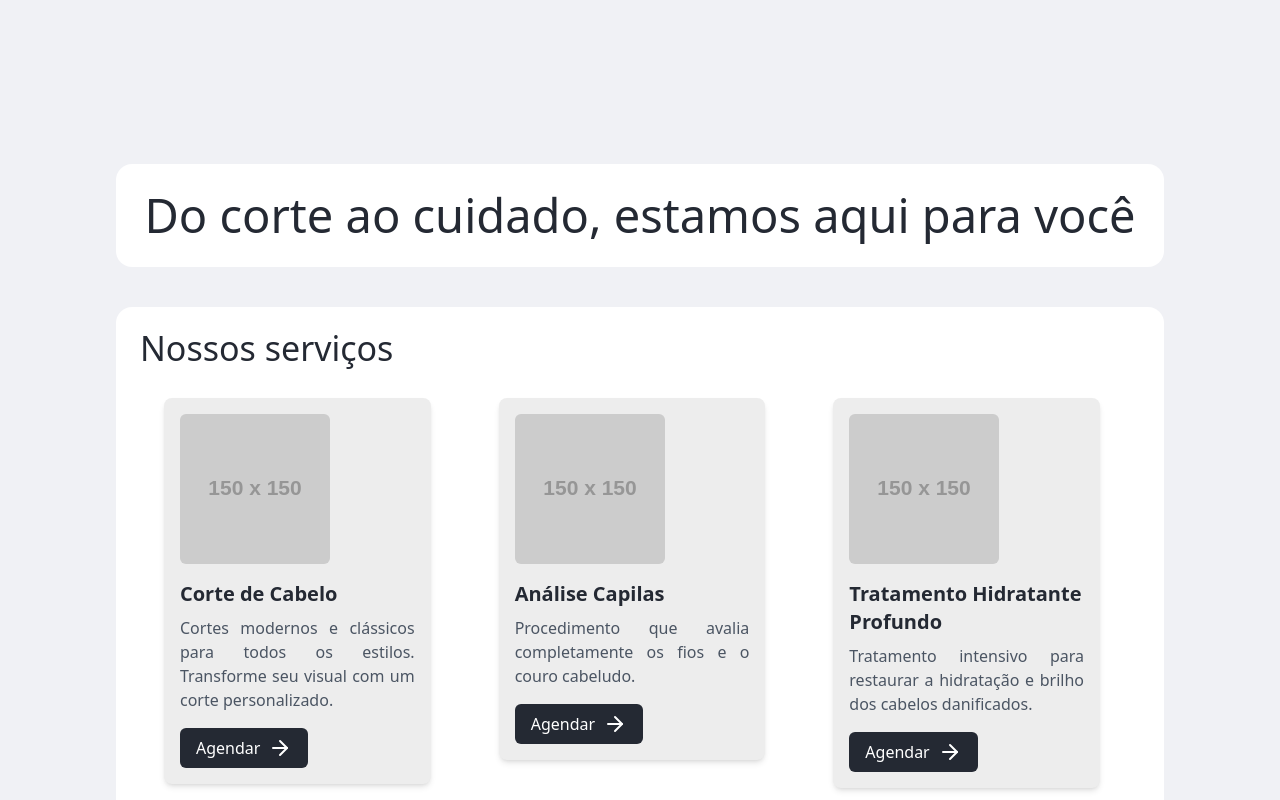
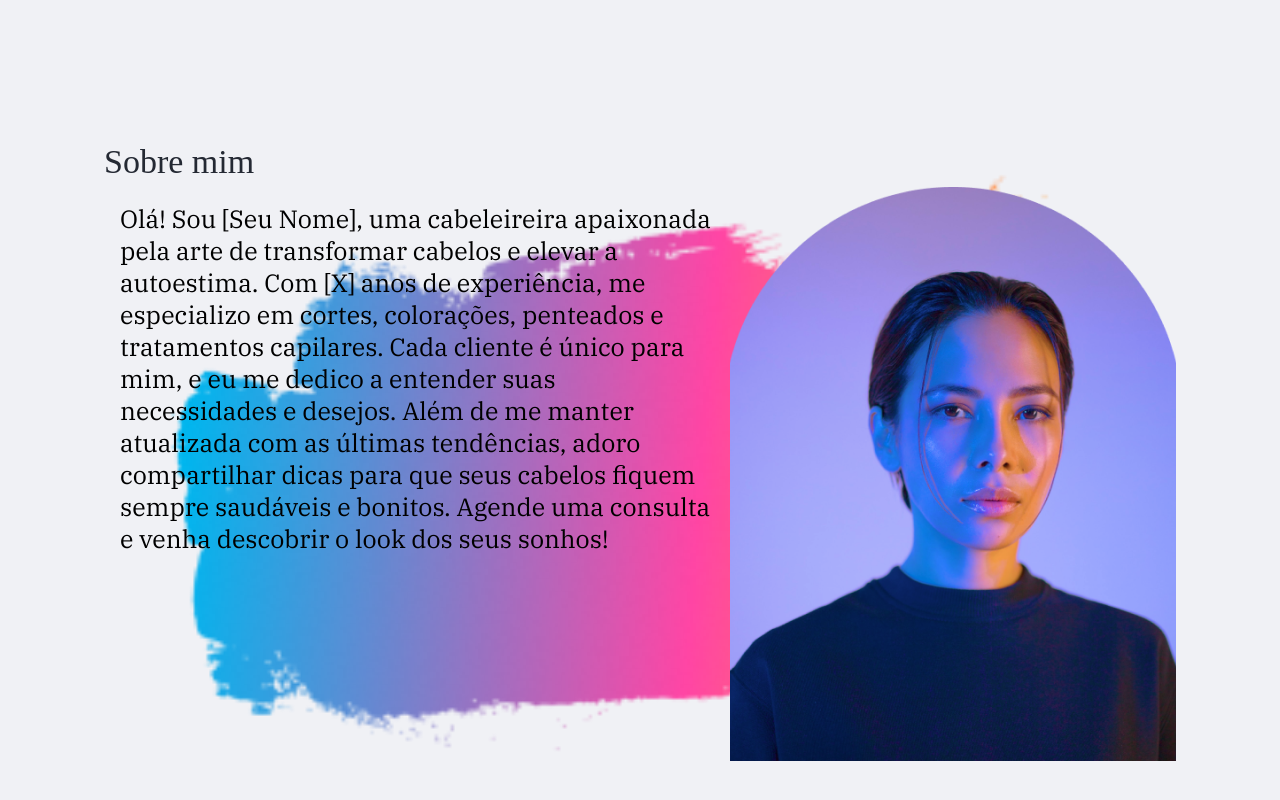
Before and after one commit to Lipao12/natural_hair, a React (Vite) app: page / in a window 1280 px wide. Shown: the part 740-1540 px from the top of the page. Built offline with nearby package versions, Linux system fonts and the light colour scheme.

Commit message:
fix: separado produtos de serviços

```diff
--- a/src/assets/text.tsx
+++ b/src/assets/text.tsx
@@ -1,19 +1,4 @@
-export const about_me_text = `Olá! Meu nome é [Seu Nome] e sou uma cabeleireira apaixonada pela
-            arte de transformar cabelos e elevar a autoestima das pessoas. Com
-            [X] anos de experiência na indústria da beleza, eu me especializo em
-            cortes, colorações, penteados e tratamentos capilares. Minha jornada
-            começou com um profundo interesse pela moda e beleza, e ao longo dos
-            anos, tive a oportunidade de trabalhar com uma variedade de
-            clientes, desde aqueles que buscam uma mudança completa de visual
-            até aqueles que desejam apenas manter seus estilos clássicos.
-            Acredito que cada pessoa é única, e por isso, me dedico a entender
-            as necessidades e desejos individuais de cada cliente. Meu objetivo
-            é criar looks personalizados que reflitam a personalidade e o estilo
-            de vida de cada um. Quando não estou no salão, estou constantemente
-            me atualizando com as últimas tendências e técnicas do mercado para
-            oferecer sempre o melhor serviço. Além disso, adoro compartilhar
-            dicas e truques de cuidados com os cabelos para que meus clientes
-            possam manter seus cabelos saudáveis e bonitos entre as visitas.
-            Estou ansiosa para conhecê-lo(a) e ajudá-lo(a) a alcançar o look dos
-            seus sonhos. Agende uma consulta e venha descobrir o que podemos
-            criar juntos!`
+export const about_me_text = `Olá! Sou [Seu Nome], uma cabeleireira apaixonada pela arte de transformar cabelos e elevar a autoestima.
+Com [X] anos de experiência, me especializo em cortes, colorações, penteados e tratamentos capilares. Cada cliente é único para mim,
+e eu me dedico a entender suas necessidades e desejos. Além de me manter atualizada com as últimas tendências, adoro compartilhar dicas
+para que seus cabelos fiquem sempre saudáveis e bonitos. Agende uma consulta e venha descobrir o look dos seus sonhos!`;
--- a/src/landing/about-us-page.tsx
+++ b/src/landing/about-us-page.tsx
@@ -12,7 +12,7 @@ export const AboutPage = () => {
         <span className="text-[34px] font-font_primary">Sobre mim</span>
         <div className="flex">
           <div className="flex-1 p-4">
-            <span className="font-font_secondary leading-8 text-justify">
+            <span className="font-font_secondary text-black leading-8 text-justify text-[25px] ">
               {about_me_text}
             </span>
           </div>
--- a/src/landing/index.tsx
+++ b/src/landing/index.tsx
@@ -1,13 +1,15 @@
 import { AboutPage } from "./about-us-page";
 import { HomePage } from "./home-page";
+import { ProductsPage } from "./products-page";
 import { ServicesPage } from "./services-page";
 
 export const Landing = () => {
   return (
     <div className="max-w-6xl px-6 py-10 mx-auto space-y-8">
       <HomePage />
+      <AboutPage />
       <ServicesPage />
-      <AboutPage />
+      <ProductsPage />
     </div>
   );
 };
--- /dev/null
+++ b/src/landing/products-page.tsx
@@ -0,0 +1,24 @@
+import { products } from "../../public/products";
+import { CardServices } from "../ui/components/card-services";
+
+export const ProductsPage = () => {
+  return (
+    <div className=" flex flex-col p-7 space-y-10 ">
+      <div className="bg-white rounded-2xl px-6 py-4">
+        <span className="text-[34px]">Nossos produtos</span>
+
+        <div className="grid grid-cols-1 sm:grid-cols-2 lg:grid-cols-3 gap-5 p-4 pt-0 pl-0">
+          {products.map((product: any) => {
+            return (
+              <CardServices
+                key={product.name}
+                name={product.name}
+                description={product.description}
+              />
+            );
+          })}
+        </div>
+      </div>
+    </div>
+  );
+};
--- a/src/landing/services-page.tsx
+++ b/src/landing/services-page.tsx
@@ -1,4 +1,4 @@
-import { products, services } from "../../public/products";
+import { services } from "../../public/products";
 import { CardServices } from "../ui/components/card-services";
 
 export const ServicesPage = () => {
@@ -7,7 +7,7 @@ export const ServicesPage = () => {
     <div className=" flex flex-col p-7 space-y-10 ">
       <div className="bg-white rounded-2xl px-6 py-4 text-center">
         <span className="text-[47px] ">
-          Do corte ao cuidado, estamos aqui para você
+          Do corte ao cuidado, estamos aqui para você!
         </span>
       </div>
       <div className="bg-white rounded-2xl px-6 py-4">
@@ -24,21 +24,6 @@ export const ServicesPage = () => {
           })}
         </div>
       </div>
-      <div className="bg-white rounded-2xl px-6 py-4">
-        <span className="text-[34px]">Nossos produtos</span>
-
-        <div className="grid grid-cols-1 sm:grid-cols-2 lg:grid-cols-3 gap-5 p-4 pt-0 pl-0">
-          {products.map((product: any) => {
-            return (
-              <CardServices
-                key={product.name}
-                name={product.name}
-                description={product.description}
-              />
-            );
-          })}
-        </div>
-      </div>
     </div>
   );
 };
```
